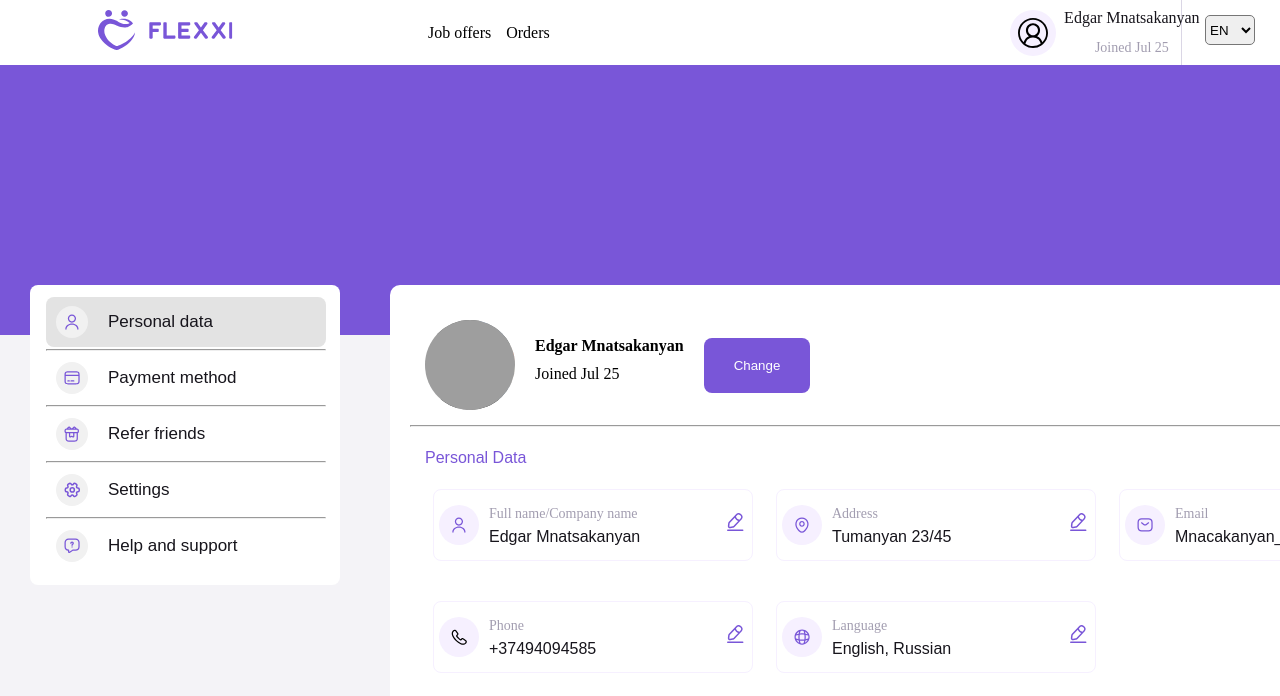
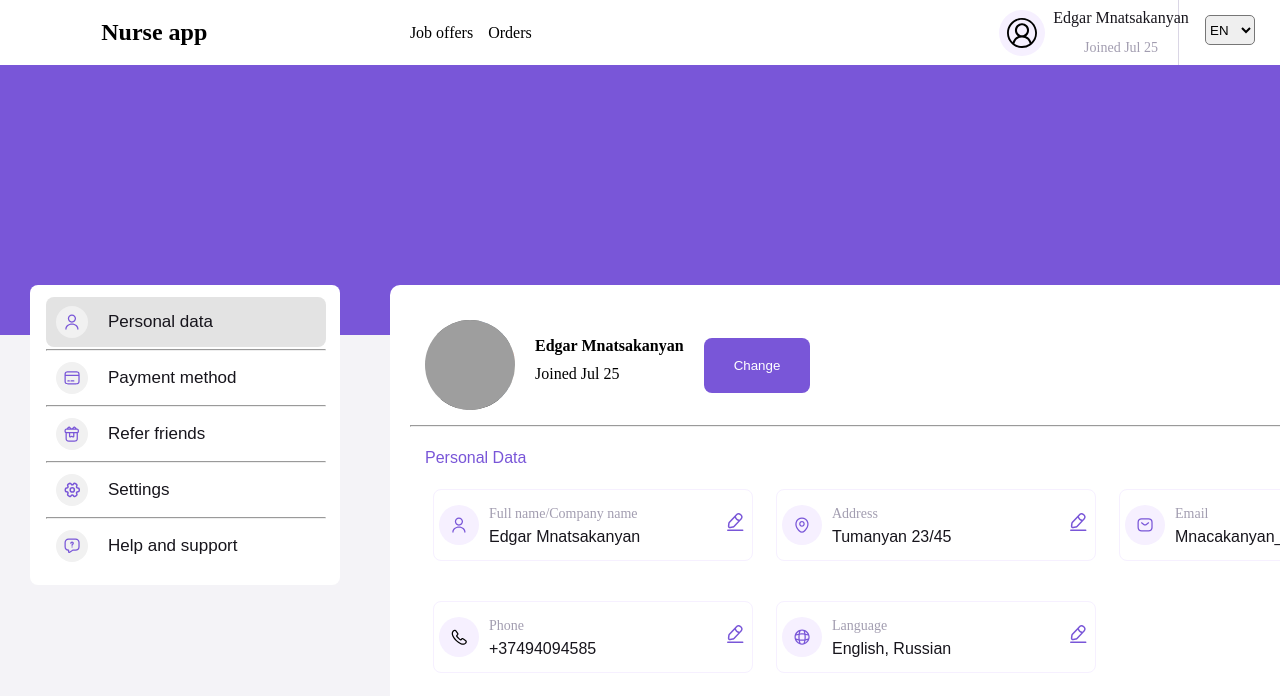
Before and after one commit to EdgarMnatsakanyan/NurseApp, a React (Create React App) app: page /profile in a window 1280 px wide. Shown: the top 696 px of the page. Built offline with nearby package versions, Linux system fonts and the light colour scheme; grey boxes are pictures that could not be loaded; some icons are missing.

Commit message:
Update Profile.jsx

```diff
--- a/src/components/Profile.jsx
+++ b/src/components/Profile.jsx
@@ -10,7 +10,7 @@ const Profile = () =>  {
         <div className='navigation-container'>
             <nav className='navigation'>
                 <div>
-                  <ProfileLogo />
+                  <h2>Nurse app</h2>
                 </div>
                 <ul className='list-ul'>
                   <li>Job offers</li>
```
